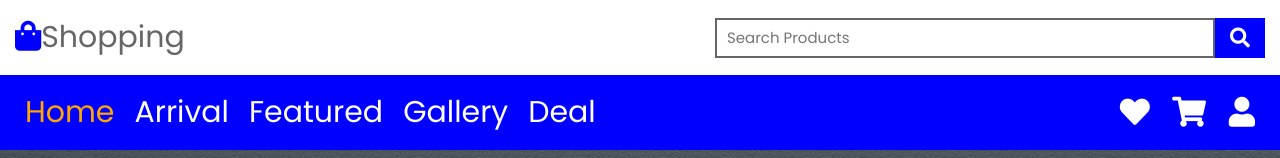
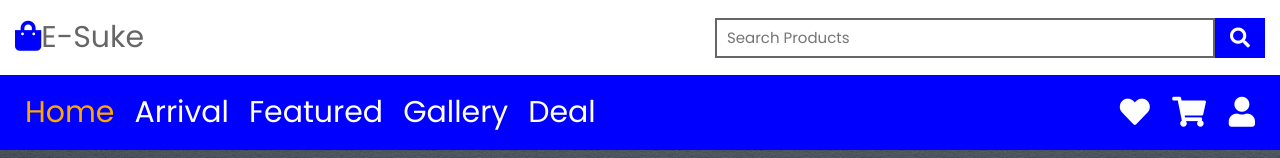
Before and after one commit to gasht1/test, a plain HTML site: page index.html in a window 1280 px wide. Shown: the top 158 px of the page. Drawn offline with nearby package versions, Linux system fonts and the light colour scheme.

Commit message:
shopping to e-suke

```diff
--- a/index.html
+++ b/index.html
@@ -18,7 +18,7 @@
     <!-- header section starts -->
     <header>
         <div class="header-1">
-            <a href="#" class="logo"><i class="fas fa-shopping-bag"></i>shopping</a>
+            <a href="#" class="logo"><i class="fas fa-shopping-bag"></i>e-suke</a>
             <div class="form-container">
                 <form action="">
                     <input type="search" placeholder="search products" id="search">
```
